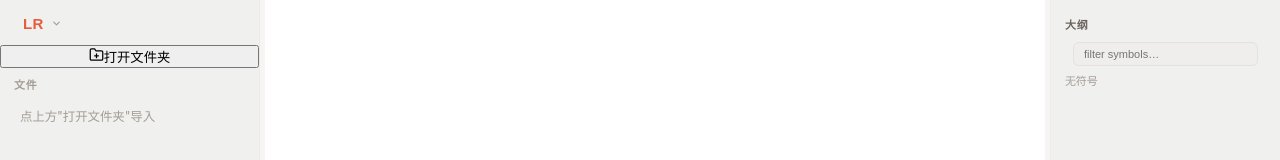
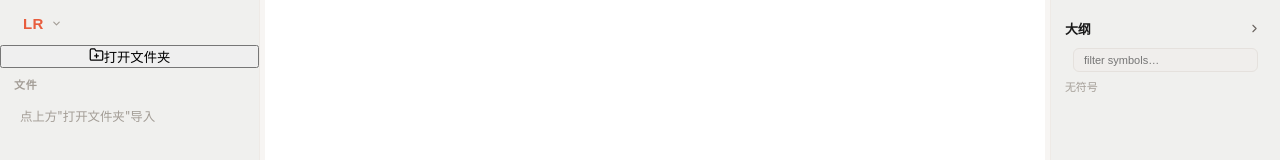
Before and after one commit to zfan980816/only_code, a React (Vite) app: page / in a window 1280 px wide. Shown: the top 160 px of the page. Built offline with nearby package versions, Linux system fonts and the light colour scheme.

Commit message:
feat: collapsible outline panel - chevron to collapse/expand, hidden panel shows slim reopen strip

```diff
--- a/src/App.tsx
+++ b/src/App.tsx
@@ -154,6 +154,7 @@ export default function App() {
   const codeRef = useRef<HTMLPreElement>(null);
   const [searchModalOpen, setSearchModalOpen] = useState(false);
   const [wsMenuOpen, setWsMenuOpen] = useState(false);
+  const [outlineVisible, setOutlineVisible] = useState(true);
   const [searchQ, setSearchQ] = useState("");
   const [results, setResults] = useState<SRes["results"]>([]);
   const [focus, setFocus] = useState(false);
@@ -1042,18 +1043,22 @@ export default function App() {
           ) : <div className="no-file">{t("noFile")}</div>}
         </section>
 
-        <div className={`resize-handle resize-right ${isResizing === "right" ? "active" : ""}`}
-          onMouseDown={() => setIsResizing("right")} />
-        {!focus && (
-          <aside className="right" style={{ width: rightWidth, minWidth: 160, maxWidth: 500 }}>
-            <div className="panel">
+        {!focus && outlineVisible && (
+          <>
+            <div className={`resize-handle resize-right ${isResizing === "right" ? "active" : ""}`}
+              onMouseDown={() => setIsResizing("right")} />
+            <aside className="right" style={{ width: rightWidth, minWidth: 160, maxWidth: 500 }}>
+            <div className="outline-hdr">
               <h4>{t("outline")}</h4>
+              <button className="icon-btn" onClick={() => setOutlineVisible(false)} title="收起大纲">
+                <svg width="13" height="13" viewBox="0 0 24 24" fill="none" stroke="currentColor" strokeWidth="2" strokeLinecap="round" strokeLinejoin="round"><polyline points="9 18 15 12 9 6"/></svg>
+              </button>
+            </div>
               <input className="outline-filter" value={outlineFilter} placeholder="filter symbols…"
                 onChange={e => setOutlineFilter(e.target.value)} />
               {syms.length===0 ? <span className="muted">{t("noSyms")}</span> :
                 filteredSymTree.map(n => renderOutlineSym(n, 0))}
               {syms.length>0 && <button className="find-refs-btn" onClick={() => syms[0] && findRefs(syms[0].name)}>{t("findRefs")} →</button>}
-            </div>
             {refs.length > 0 && (
               <div className="panel">
                 <h4>{t("refsFor")}: {refTarget}</h4>
@@ -1076,7 +1081,13 @@ export default function App() {
                 ))}
               </div>
             )}
-          </aside>
+            </aside>
+          </>
+        )}
+        {!focus && !outlineVisible && (
+          <button className="outline-show" onClick={() => setOutlineVisible(true)} title="展开大纲">
+            <svg width="13" height="13" viewBox="0 0 24 24" fill="none" stroke="currentColor" strokeWidth="2" strokeLinecap="round" strokeLinejoin="round"><polyline points="15 18 9 12 15 6"/></svg>
+          </button>
         )}
       </main>
 
--- a/src/index.css
+++ b/src/index.css
@@ -807,3 +807,26 @@ html, body, #root { height: 100vh; overflow: hidden; }
 .folder-item.on .folder-ic { color: var(--accent); }
 .folder-files { padding: 0 0 4px 14px; }
 .folder-files .tree-row { font-size: 12.5px; padding: 4px 9px; }
+
+
+
+
+
+
+
+
+/* ── Outline panel header + collapse ── */
+.outline-hdr { display: flex; align-items: center; justify-content: space-between; margin-bottom: 8px; }
+.outline-hdr h4 { margin-bottom: 0; }
+.outline-hdr .icon-btn { width: 24px; height: 24px; }
+.outline-show {
+  width: 24px;
+  padding: 12px 4px;
+  border: 0; border-radius: 0 8px 8px 0;
+  background: #F0F0EE;
+  color: var(--text-secondary);
+  cursor: pointer;
+  display: flex; align-items: center; justify-content: center;
+  transition: all 0.12s ease;
+}
+.outline-show:hover { color: var(--text); background: #EAEAE8; }
```
